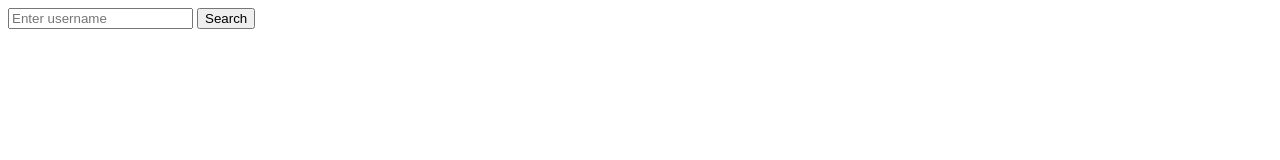
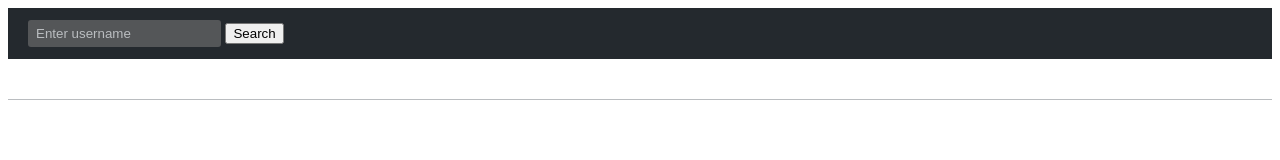
Before and after one commit to fortymorgan/followingList, a plain HTML site: page index.html in a window 1280 px wide. Drawn offline with Linux system fonts and the light colour scheme.

Commit message:
Add style.css

```diff
--- a/following.js
+++ b/following.js
@@ -29,7 +29,7 @@ const render = async username => {
   currentUser.appendChild(currentUserAvatar);
 
   const currentUserHeader = document.createElement('span');
-  currentUserHeader.innerText = `User ${username} following:`;
+  currentUserHeader.innerHTML = `<span class="username">${username}</span> following:`;
 
   currentUser.appendChild(currentUserHeader);
 
@@ -48,6 +48,7 @@ const render = async username => {
     listItem.appendChild(userAvatar);
 
     const username = document.createElement('span');
+    username.classList.add('username');
     username.innerText = item.login;
 
     listItem.appendChild(username);
--- a/index.html
+++ b/index.html
@@ -4,10 +4,13 @@
   <meta name="viewport" content="width=device-width, initial-scale=1.0">
   <meta http-equiv="X-UA-Compatible" content="ie=edge">
   <title>Document</title>
+  <link rel="stylesheet" href="style.css">
 </head>
 <body>
-  <input type="text" class="search" placeholder="Enter username">
-  <button class="search-button">Search</button>
+  <div class="header">
+    <input type="text" class="search" placeholder="Enter username">
+    <button class="search-button">Search</button>
+  </div>
   <div class="list">
     <div class="current-user"></div>
     <ul class="following"></ul>
--- /dev/null
+++ b/style.css
@@ -0,0 +1,48 @@
+body {
+  font-family: Arial, Helvetica, sans-serif;
+}
+
+.header {
+  padding: 12px 20px;
+  background-color: #24292e;
+}
+
+.search {
+  border: none;
+  border-radius: 3px;
+  background-color: #545658;
+  color: #c6c9cc;
+  padding: 6px 8px;
+  outline: none;
+}
+
+::-webkit-input-placeholder {
+  color: #babdc0;
+}
+
+ul {
+  list-style: none;
+  margin-top: 20px;
+  border-top: 1px solid #babdc0;
+  padding-top: 10px;
+  padding-left: 20px;
+}
+
+.list {
+  padding-top: 20px;
+}
+
+.username {
+  color: #656868;
+  padding-left: 10px;
+}
+
+.following li {
+  cursor: pointer;
+  padding-bottom: 20px;
+}
+
+.current-user,
+.following li {
+  display: flex;
+}
```
